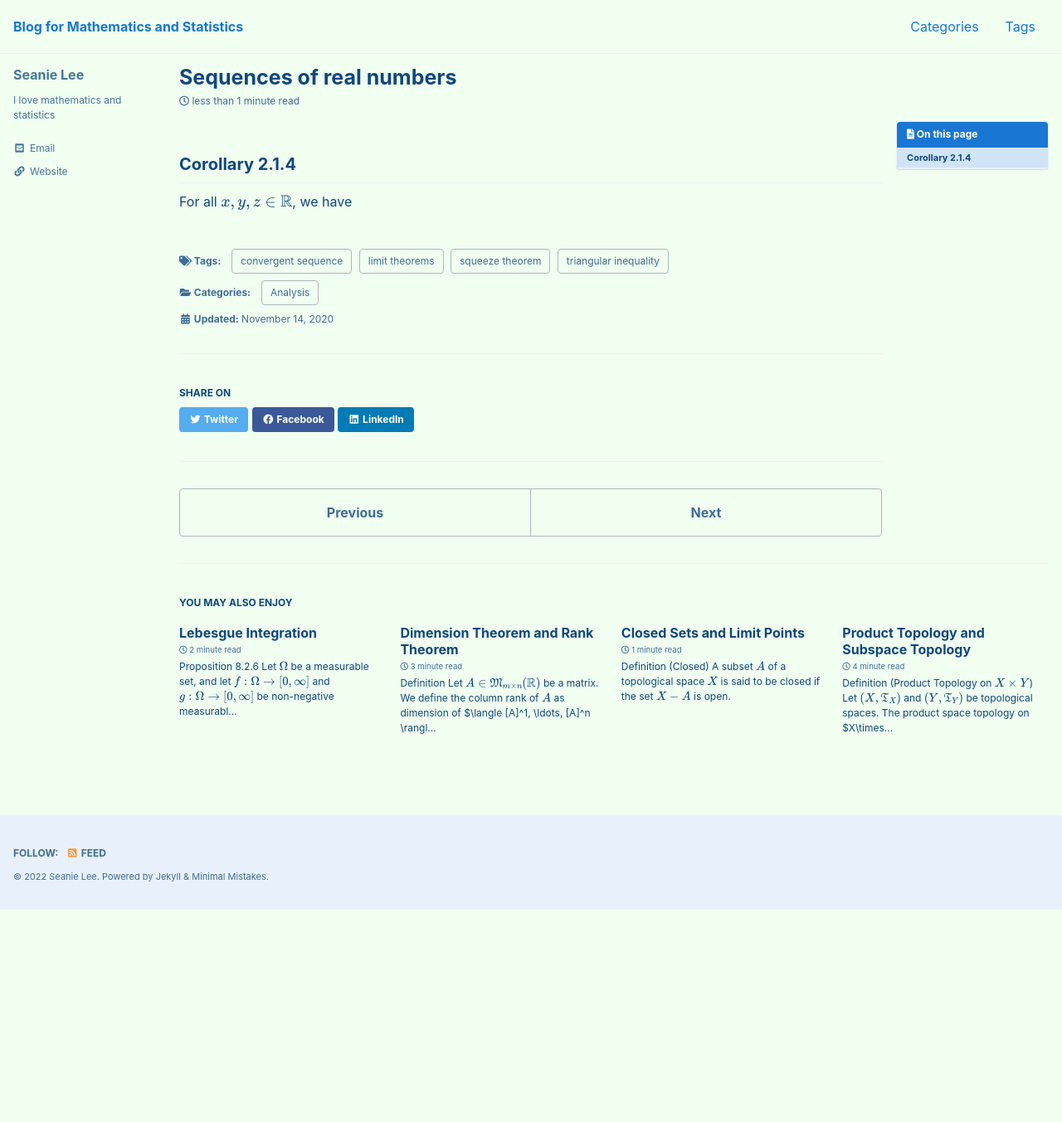
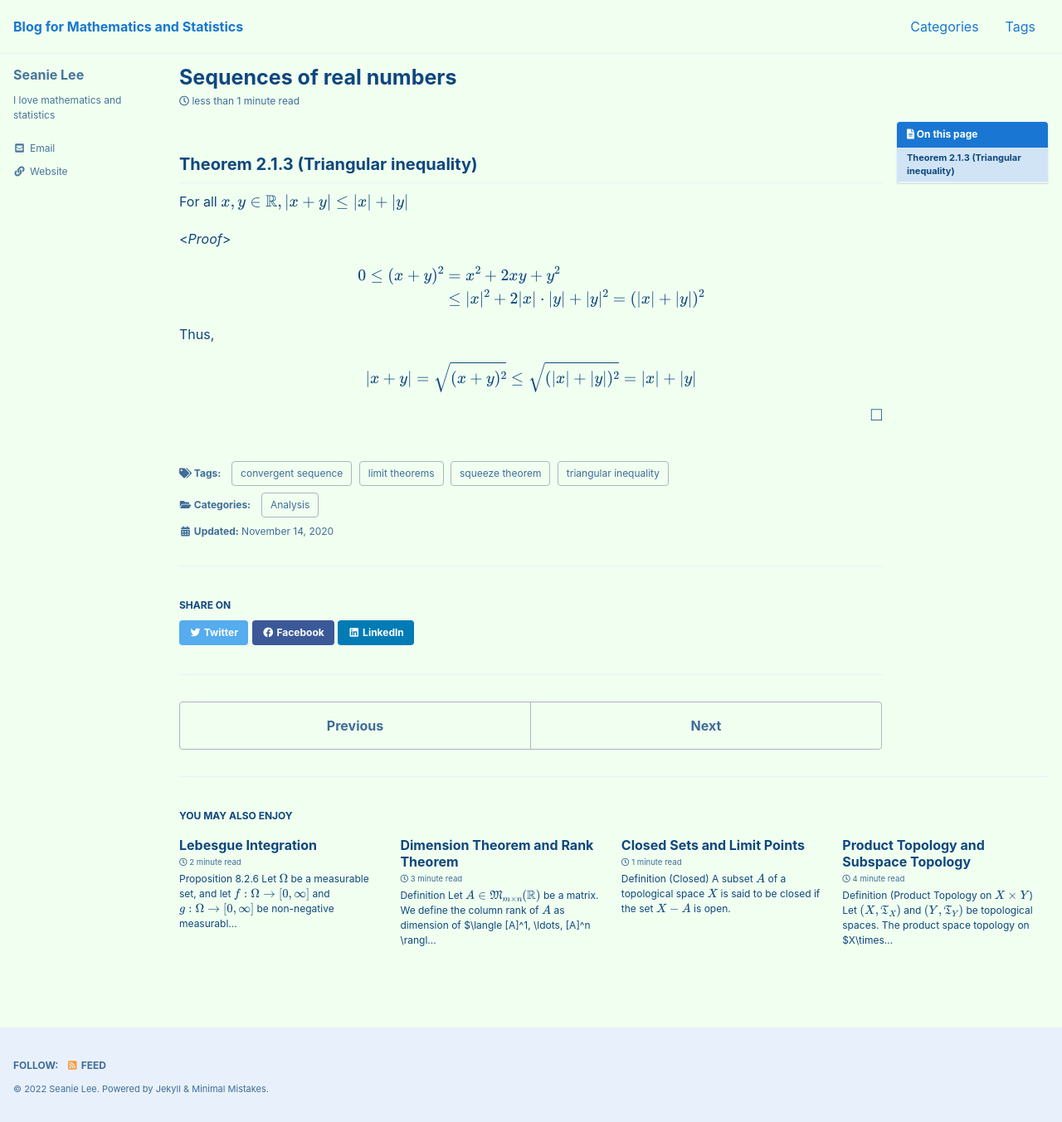
Before and after one commit to seanie12/blog, a Jekyll site: the page built from _posts/2020-11-14-sequence.md, in a window 1280 px wide. Shown: the whole page at 83% size. Built offline with Jekyll 4.4.1, drawn with Linux system fonts in a browser that asks for light colours; cached includes are drawn as plain includes; formulas are drawn with MathJax 3; before the commit the page ends 1097 px from its top, so only the background shows below that.

Commit message:
Update 2020-11-14-sequence.md

```diff
--- a/_posts/2020-11-14-sequence.md
+++ b/_posts/2020-11-14-sequence.md
@@ -18,8 +18,24 @@ use_math : true
 comments : true
 
 ---
+## Theorem 2.1.3 (Triangular inequality)
+For all $x,y\in \mathbb{R}, |x+y|\leq |x|+|y|$
 
+<*Proof*>
 
+$$
+\begin{align*}
+0\leq (x+y)^2 &=x^2+2xy + y^2 \\
+&\leq |x|^2 + 2|x|\cdot |y| + |y|^2 =(|x|+|y|)^2
+\end{align*}
+$$
 
-## Corollary 2.1.4
-For all $x,y,z\in \mathbb{R}$, we have
+Thus,
+
+$$
+\begin{align*}
+|x+y| = \sqrt{(x+y)^2} \leq \sqrt{(|x|+|y|)^2} = |x| +|y|
+\end{align*}
+$$
+
+$$\tag*{$\square$}$$
```
